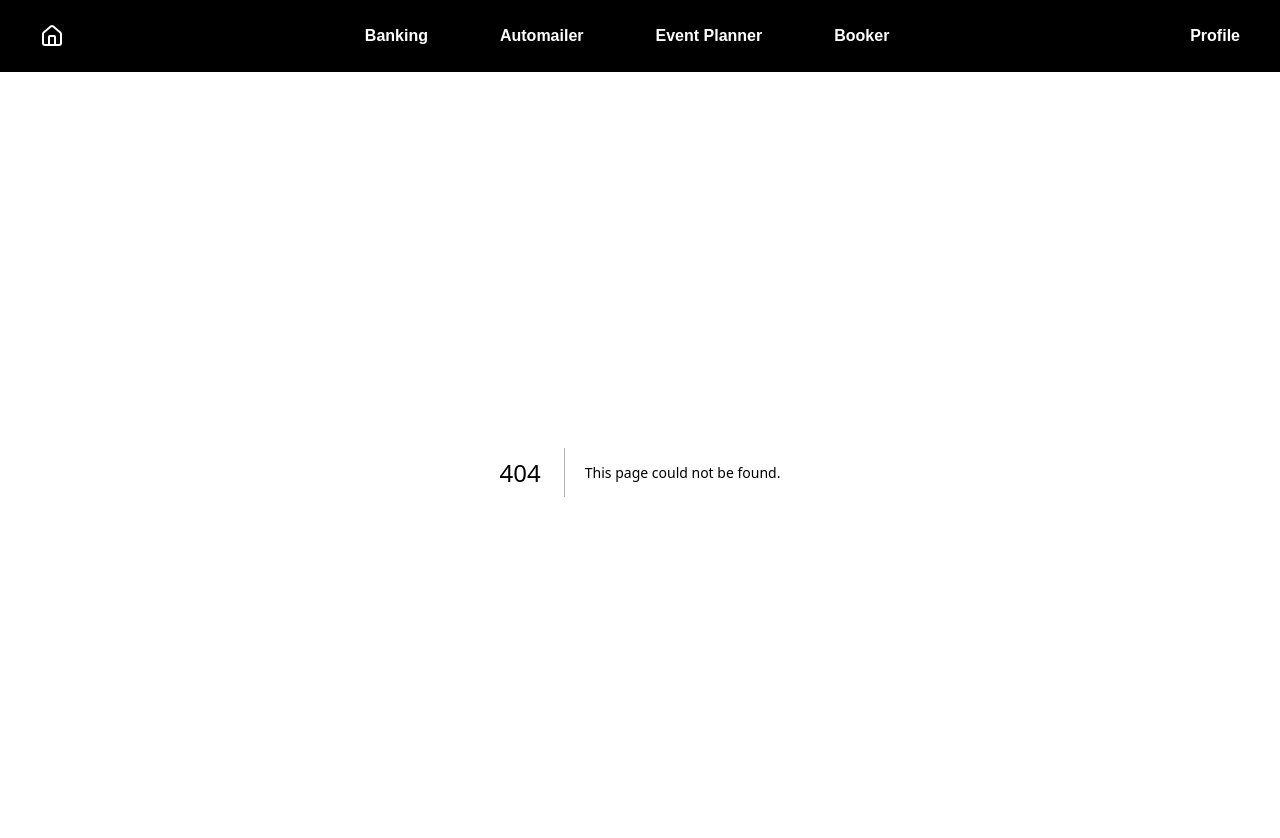
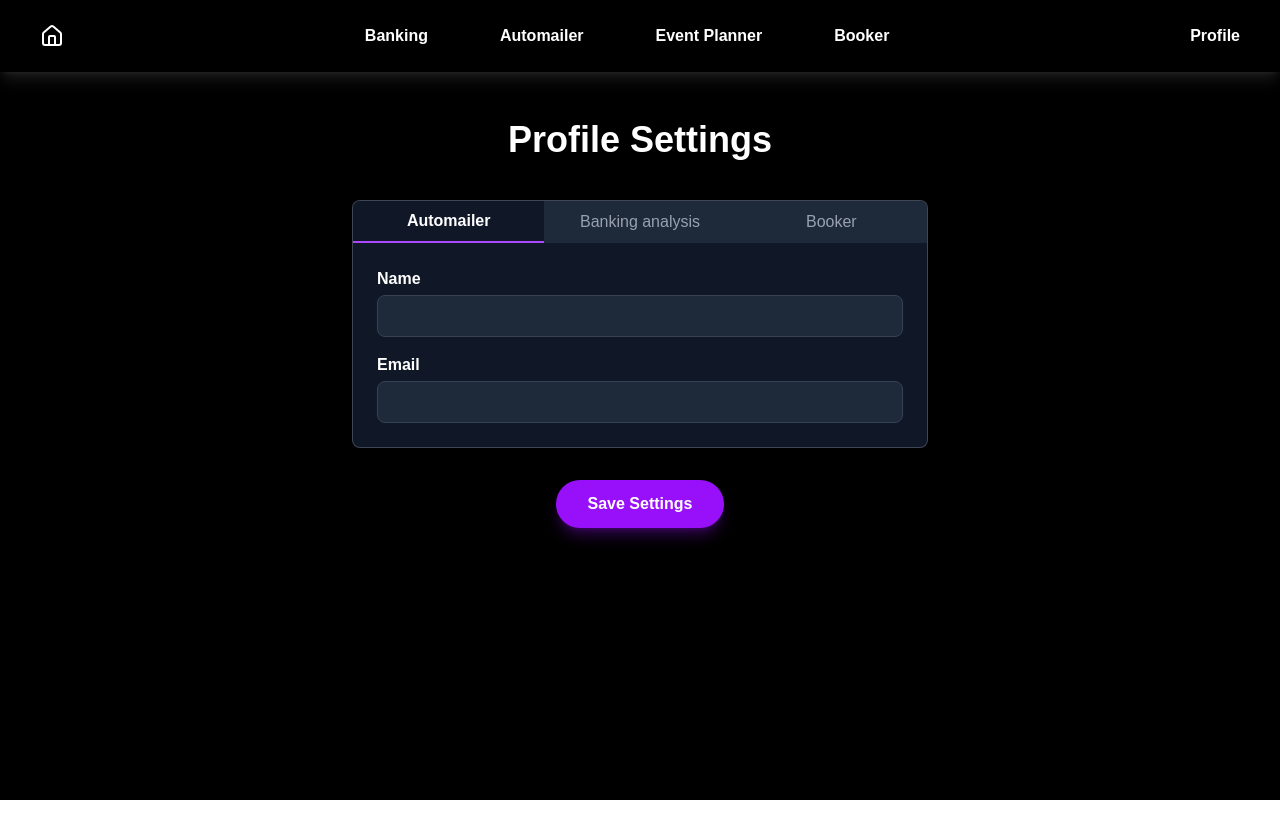
Before and after one commit to George-Lupalenko/LifeFlow, a Next.js app in the folder frontend/: page /profile in a window 1280 px wide. Before the commit this address had no page. Shown: the top 838 px of the page. After the commit the page ends 800 px from the top, so only its background shows below. Built offline with nearby package versions, Linux system fonts and the light colour scheme.

Commit message:
add profile page and implement settings context

```diff
--- a/frontend/src/app/layout.tsx
+++ b/frontend/src/app/layout.tsx
@@ -2,6 +2,7 @@ import type { Metadata } from "next";
 import { Geist, Geist_Mono } from "next/font/google";
 import "./globals.css";
 import Header from "@/components/Header/Header";
+import { SettingsProvider } from "@/context/settings/SettingsContext";
 
 const geistSans = Geist({
   variable: "--font-geist-sans",
@@ -28,10 +29,12 @@ export default function RootLayout({
       <body
         className={`${geistSans.variable} ${geistMono.variable} antialiased overflow-auto overflow-x-hidden flex flex-col min-h-screen`}
       >
-        <Header />
-        <div className="flex-1 flex flex-col overflow-auto">
-          {children}
-        </div>
+        <SettingsProvider>
+          <Header />
+          <div className="flex-1 flex flex-col overflow-auto">
+            {children}
+          </div>
+        </SettingsProvider>
       </body>
     </html>
   );
--- /dev/null
+++ b/frontend/src/app/profile/page.tsx
@@ -0,0 +1,132 @@
+'use client';
+
+import { useEffect, useState } from "react";
+import { useSettings, UserSettings } from "@/context/settings/SettingsContext";
+
+export default function ProfilePage() {
+  const [activeTab, setActiveTab] = useState("account");
+
+  const { settings, setSettings } = useSettings();
+
+  const [localSettings, setLocalSettings] = useState<UserSettings>(settings);
+  const [saved, setSaved] = useState(false);
+
+  const tabs = [
+    { id: "emails", label: "Automailer" },
+    { id: "banking", label: "Banking analysis" },
+    { id: "booking", label: "Booker" },
+  ];
+
+  useEffect(() => {
+    setActiveTab("emails");
+    setLocalSettings(settings);
+  }, [settings]);
+
+   const handleFieldChange = (field: keyof UserSettings, value: any) => {
+    setLocalSettings((prev) => ({ ...prev, [field]: value }));
+  };
+
+  const handleSave = () => {
+    setSettings(localSettings);
+    setSaved(true);
+    setTimeout(() => setSaved(false), 1000);
+  };
+
+  return (
+    <main className="flex-1 bg-black text-white py-12 px-6 flex flex-col items-center">
+      <h1 className="text-4xl font-bold text-center mb-10">Profile Settings</h1>
+
+      <div className="w-full max-w-xl bg-gray-900 border border-white/20 rounded-lg shadow-lg overflow-hidden">
+        <div className="flex bg-gray-800">
+          {tabs.map((tab) => (
+            <button
+              key={tab.id}
+              onClick={() => setActiveTab(tab.id)}
+              className={`
+                flex-1 px-6 py-2 text-center transition-all duration-200
+                ${
+                  activeTab === tab.id
+                    ? "bg-gray-900 text-white font-semibold border-b-2 border-purple-500"
+                    : "text-gray-400 hover:bg-gray-700"
+                }
+              `}
+            >
+              {tab.label}
+            </button>
+          ))}
+        </div>
+
+        <div className="p-6">
+          {activeTab === "emails" && (
+            <div className="space-y-4">
+              <div>
+                <label className="block font-semibold mb-1">Name</label>
+                <input
+                  value={localSettings.name}
+                  onChange={(e) => handleFieldChange("name", e.target.value)}
+                  className="w-full bg-gray-800 border border-gray-700 px-4 py-2 rounded-lg outline-none focus:ring-2 focus:ring-purple-500"
+                />
+              </div>
+
+              <div>
+                <label className="block font-semibold mb-1">Email</label>
+                <input
+                  value={localSettings.email}
+                  onChange={(e) => handleFieldChange("email", e.target.value)}
+                  className="w-full bg-gray-800 border border-gray-700 px-4 py-2 rounded-lg outline-none focus:ring-2 focus:ring-purple-500"
+                />
+              </div>
+            </div>
+          )}
+
+          {activeTab === "banking" && (
+            <div className="space-y-4">
+              <div>
+                <label className="block font-semibold mb-1">Bank Email</label>
+                <input
+                  value={localSettings.bankEmail}
+                  onChange={(e) => handleFieldChange("bankEmail", e.target.value)}
+                  className="w-full bg-gray-800 border border-gray-700 px-4 py-2 rounded-lg outline-none focus:ring-2 focus:ring-purple-500"
+                />
+              </div>
+
+              <div>
+                <label className="block font-semibold mb-1">Bank Email Password</label>
+                <input
+                  type="password"
+                  value={localSettings.bankEmailPassword}
+                  onChange={(e) => handleFieldChange("bankEmailPassword", e.target.value)}
+                  className="w-full bg-gray-800 border border-gray-700 px-4 py-2 rounded-lg outline-none focus:ring-2 focus:ring-purple-500"
+                />
+              </div>
+
+              <div>
+                <label className="block font-semibold mb-1">Bank Email App Password</label>
+                <input
+                  value={localSettings.bankEmailAppPassword}
+                  onChange={(e) => handleFieldChange("bankEmailAppPassword", e.target.value)}
+                  className="w-full bg-gray-800 border border-gray-700 px-4 py-2 rounded-lg outline-none focus:ring-2 focus:ring-purple-500"
+                />
+              </div>
+            </div>
+          )}
+
+          {activeTab === "booking" && (
+            <div className="space-y-4">
+              {/* To be added... */}
+            </div>
+          )}
+        </div>
+      </div>
+
+      <div className="flex justify-center mt-8">
+        <button
+          onClick={handleSave}
+          className="px-8 py-3 bg-purple-600 rounded-full text-white font-bold shadow-lg shadow-purple-600/30 transition-transform duration-150 transform active:scale-95 hover:bg-purple-500"
+        >
+          {saved ? "Saved!" : "Save Settings"}
+        </button>
+      </div>
+    </main>
+  );
+}
--- /dev/null
+++ b/frontend/src/context/settings/SettingsContext.tsx
@@ -0,0 +1,54 @@
+'use client';
+
+import { createContext, useContext, useState, ReactNode, useEffect } from "react";
+
+export interface UserSettings {
+  name: string;
+  email: string;
+  bankEmail: string;
+  bankEmailPassword: string;
+  bankEmailAppPassword: string;
+}
+
+interface SettingsContextType {
+  settings: UserSettings;
+  setSettings: (s: UserSettings) => void;
+  updateField: (field: keyof UserSettings, value: any) => void;
+}
+
+const SettingsContext = createContext<SettingsContextType | null>(null);
+
+export const SettingsProvider = ({ children }: { children: ReactNode }) => {
+  const [settings, setSettings] = useState<UserSettings>({
+    name: "",
+    email: "",
+    bankEmail: "",
+    bankEmailPassword: "",
+    bankEmailAppPassword: "",
+  });
+
+  useEffect(() => {
+    const saved = localStorage.getItem("profileSettings");
+    if (saved) setSettings(JSON.parse(saved));
+  }, []);
+
+  useEffect(() => {
+    localStorage.setItem("profileSettings", JSON.stringify(settings));
+  }, [settings]);
+
+  const updateField = (field: keyof UserSettings, value: any) => {
+    setSettings(prev => ({ ...prev, [field]: value }));
+  };
+
+  return (
+    <SettingsContext.Provider value={{ settings, setSettings, updateField }}>
+      {children}
+    </SettingsContext.Provider>
+  );
+};
+
+export const useSettings = () => {
+  const ctx = useContext(SettingsContext);
+  if (!ctx) throw new Error("useSettings must be used inside SettingsProvider");
+  return ctx;
+};
```
